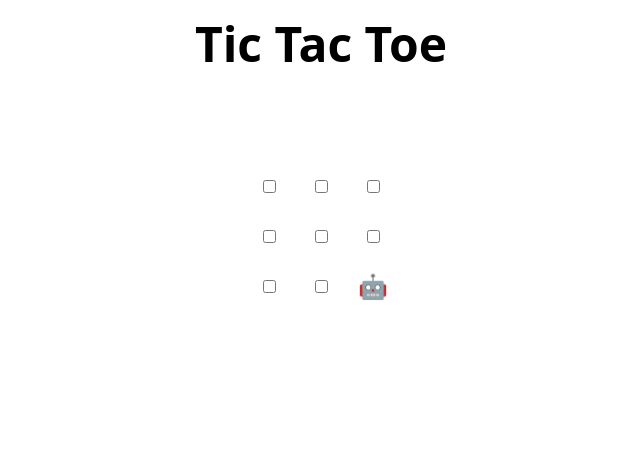
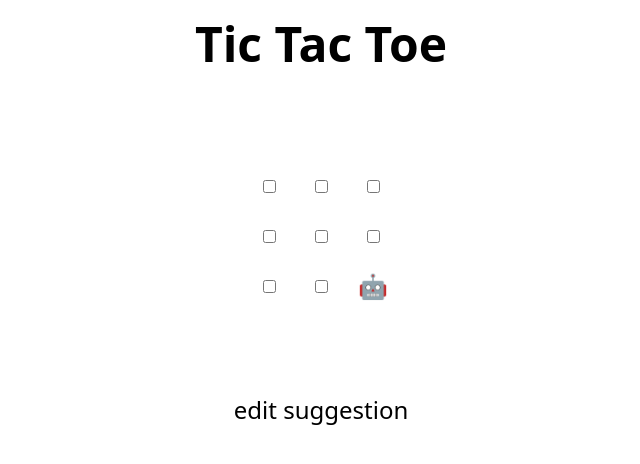
Before and after one commit to ceciliaaasu/review-pull-requests, a plain HTML site: page index.html in a window 1280 px wide. Shown: the whole page, without its empty margins (319-959 px from the left). Drawn offline with Linux system fonts and the light colour scheme.

Commit message:
Update index.html
commit message

```diff
--- a/index.html
+++ b/index.html
@@ -48,7 +48,7 @@
 </table>
 
 <h2 hidden>Game over, refresh to play again 🧑‍💻 🤖!</h2>
-
+edit suggestion
 <script>
   // Initialization
   const boxes = Array.from(document.querySelectorAll("td"));
```
